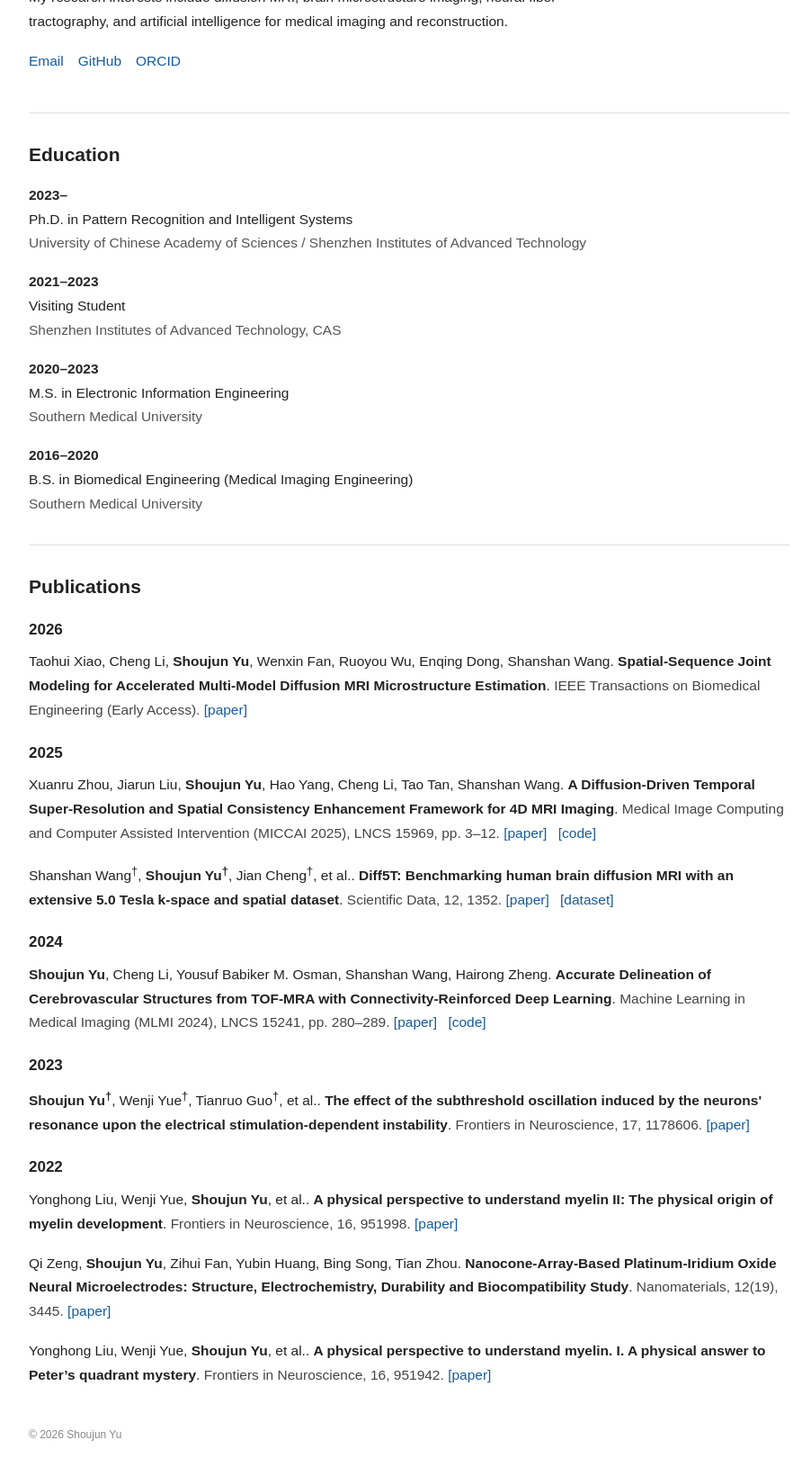
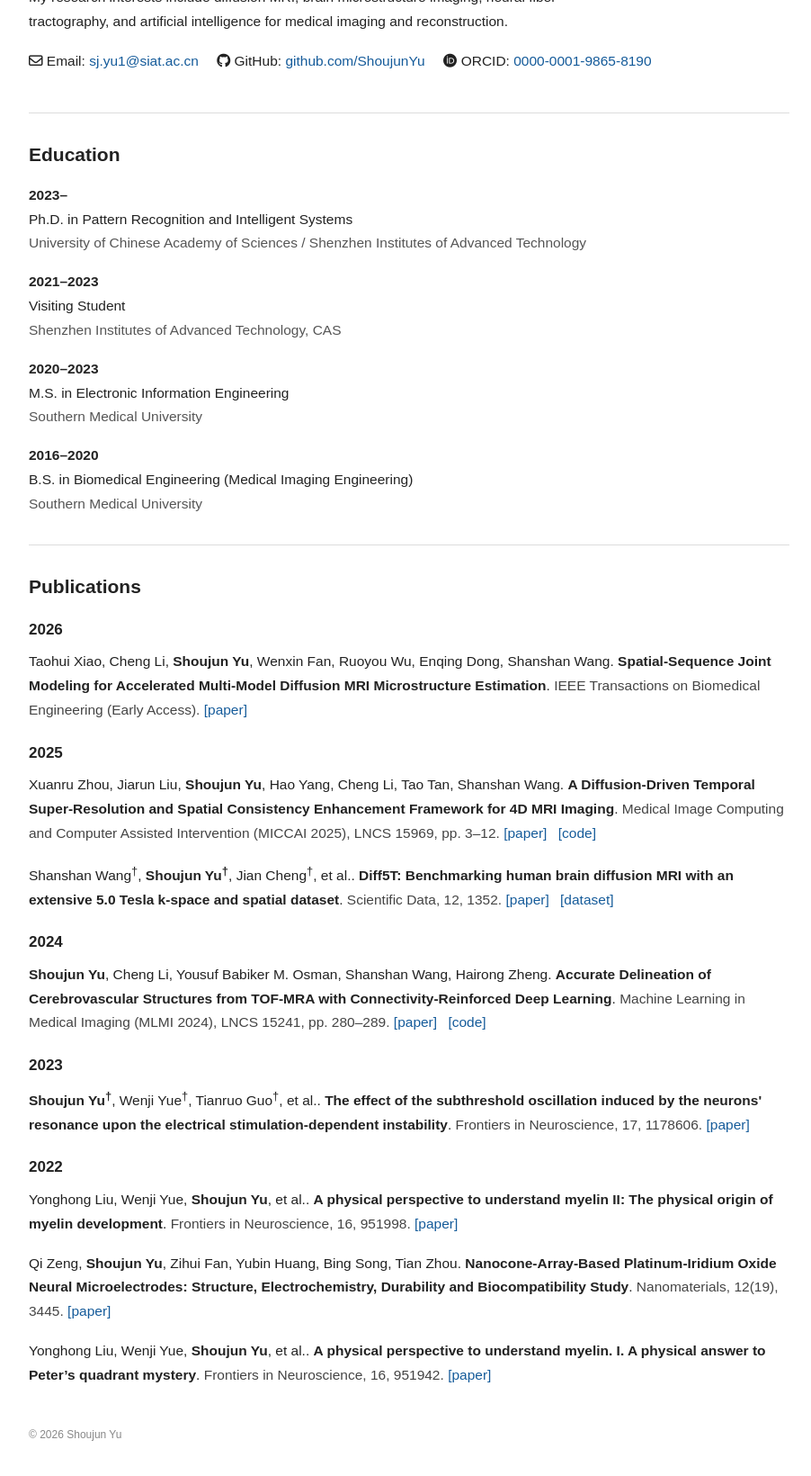
Before and after one commit to ShoujunYu/shoujunyu.github.io, a Jekyll site: the page built from index.html, in a window 1280 px wide, cut to the strip 274-1950 px from the top of the page. Shown: the top 1640 px of the strip at 90% size, without its empty margins (185-1087 px from the left). Built offline with Jekyll 4.4.1, drawn with Linux system fonts in a browser that asks for light colours.

Commit message:
Update index.html

```diff
--- a/index.html
+++ b/index.html
@@ -11,6 +11,7 @@ permalink: /
   <title>Shoujun Yu (余守骏)</title>
   <link rel="stylesheet" href="{{ '/assets/css/style.css' | relative_url }}">
   <link rel="icon" href="{{ '/images/my-favicon.png' | relative_url }}" type="image/png">
+  <link rel="stylesheet" href="https://cdnjs.cloudflare.com/ajax/libs/font-awesome/6.7.2/css/all.min.css">
 </head>
 <body>
 <main class="container">
@@ -23,9 +24,21 @@ permalink: /
     <h2>About Me</h2>
     <p>I am a Ph.D. student in Pattern Recognition and Intelligent Systems at the Shenzhen Institutes of Advanced Technology (SIAT), Chinese Academy of Sciences (CAS).</p>
     <p>My research interests include diffusion MRI, brain microstructure imaging, neural fiber tractography, and artificial intelligence for medical imaging and reconstruction.</p>
-    <p class="contacts"><a href="mailto:sj.yu1@siat.ac.cn">Email</a><a href="https://github.com/ShoujunYu">GitHub</a><a href="https://orcid.org/0000-0001-9865-8190">ORCID</a></p>
+    <p class="contacts">
+      <span class="contact-row">
+        <i class="fa-regular fa-envelope"></i>
+        Email: <a href="mailto:sj.yu1@siat.ac.cn">sj.yu1@siat.ac.cn</a>
+      </span>
+      <span class="contact-row">
+        <i class="fa-brands fa-github"></i>
+        GitHub: <a href="https://github.com/ShoujunYu">github.com/ShoujunYu</a>
+      </span>
+      <span class="contact-row">
+        <i class="fa-brands fa-orcid"></i>
+        ORCID: <a href="https://orcid.org/0000-0001-9865-8190">0000-0001-9865-8190</a>
+      </span>
+    </p>
   </div>
-
   <hr>
   <section id="education">
     <h2>Education</h2>
```
